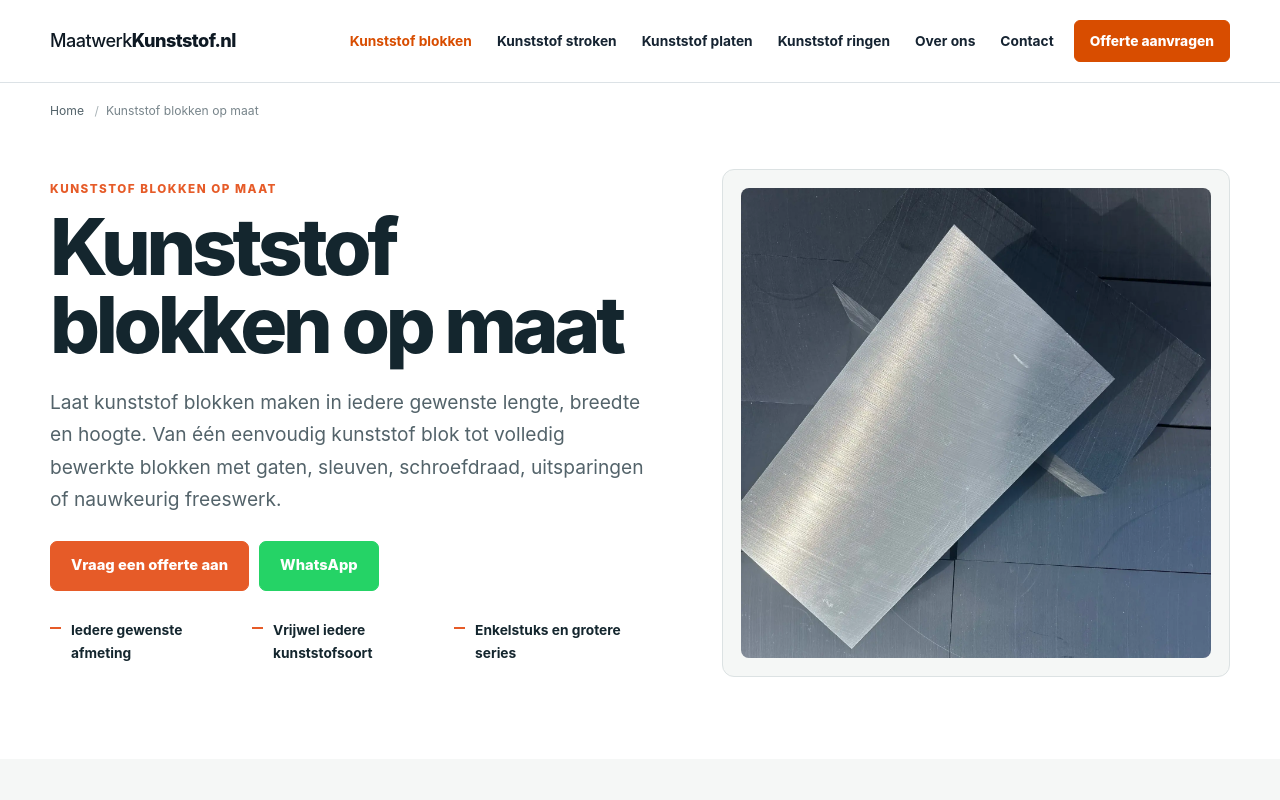
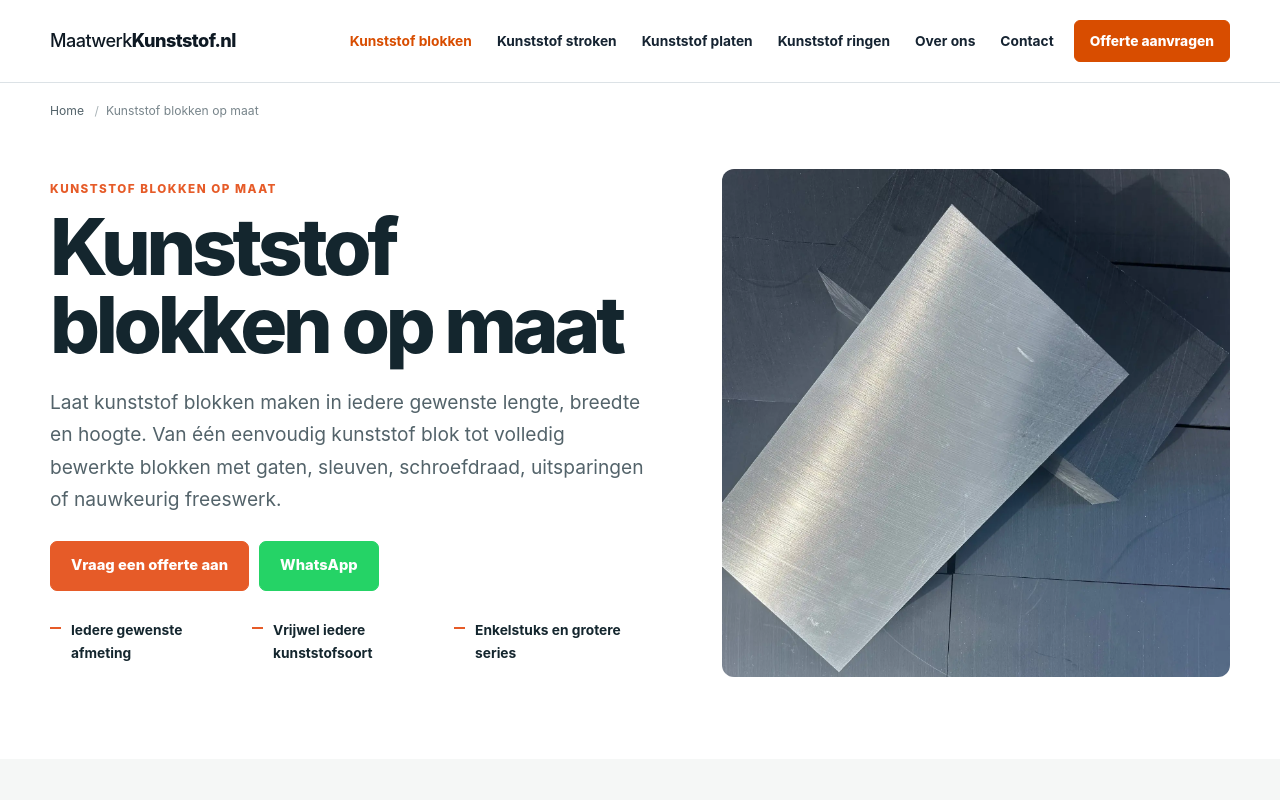
Before and after one commit to website-voorbeelden/maatwerkkunststof, an Eleventy site: page src/kunststof-blokken-op-maat/index.njk in a window 1280 px wide. Shown: the top 800 px of the page. Built offline with nearby package versions, Linux system fonts and the light colour scheme; Eleventy itself is replaced by a stand-in of ours; files that its build step writes are made by us from their sources.

Commit message:
Enhance image styles for square filling
Add styles for images to fill containers without borders.

```diff
--- a/src/kunststof-blokken-op-maat/index.njk
+++ b/src/kunststof-blokken-op-maat/index.njk
@@ -871,6 +871,28 @@ bodyClass: "mkb-page"
       padding: 30px;
     }
   }
+/* Afbeeldingen volledig vierkant vullen zonder grijze rand */
+
+.mkb-hero-image,
+.mkb-square-image,
+.mkb-gallery-card figure {
+  overflow: hidden;
+  padding: 0;
+  border: 0;
+  border-radius: var(--mkb-radius);
+  background: transparent;
+}
+
+.mkb-hero-image img,
+.mkb-square-image img,
+.mkb-gallery-card img {
+  width: 100%;
+  height: 100%;
+  border-radius: 0;
+  object-fit: cover;
+  object-position: center;
+  transform: scale(1.02);
+}
 </style>
 
 <nav class="mkb-breadcrumbs" aria-label="Kruimelpad">
```
